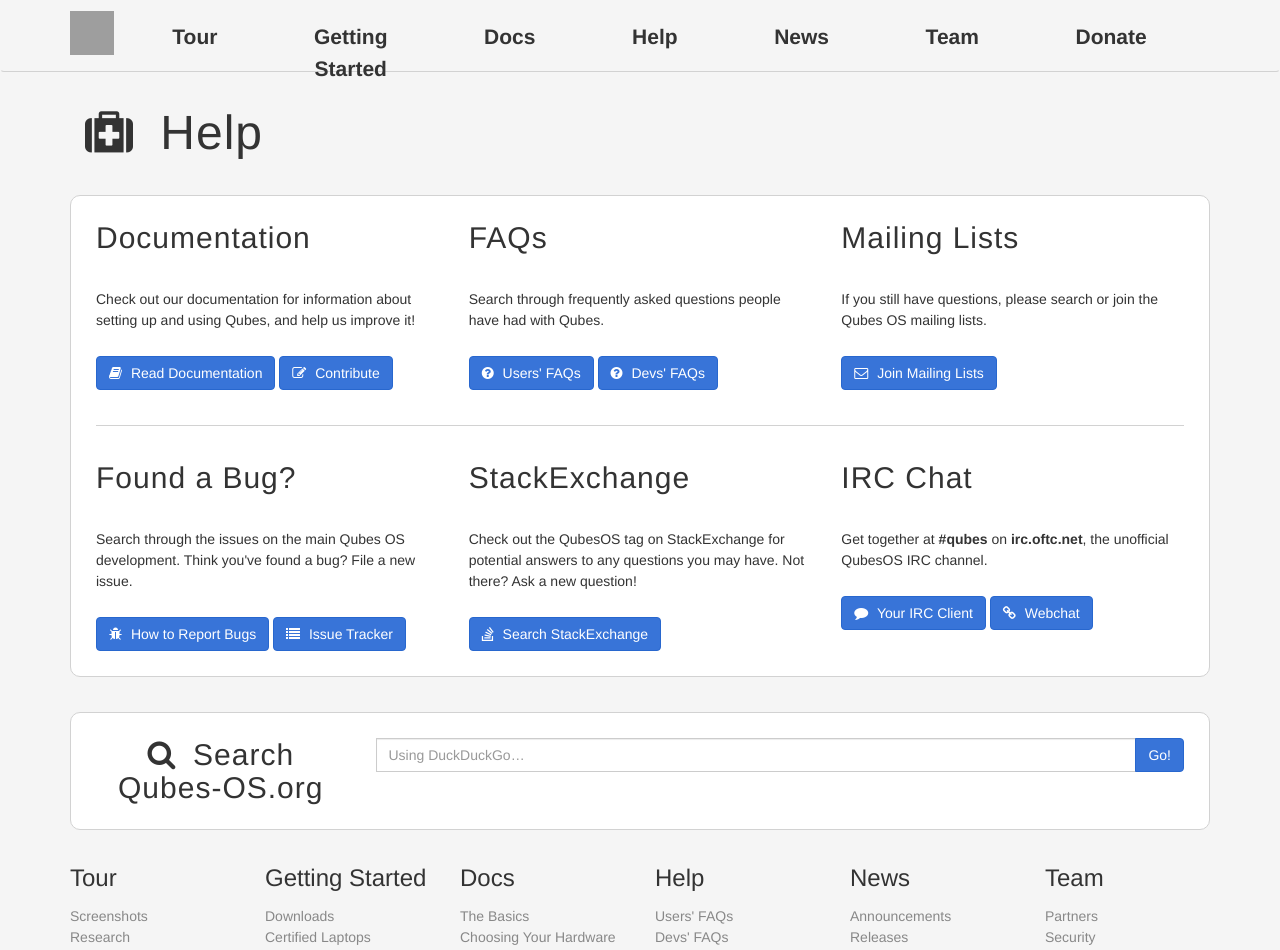
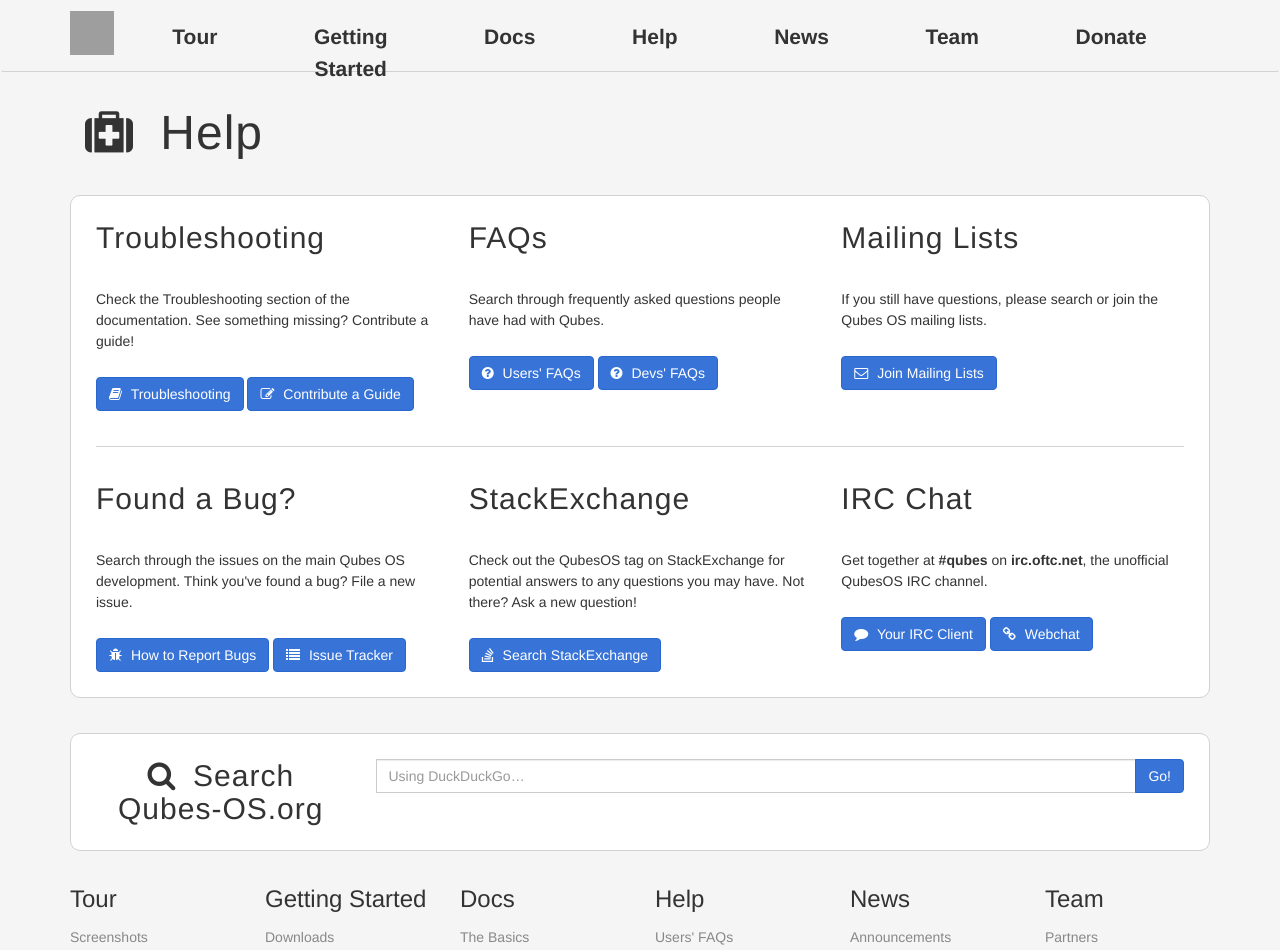
Before and after one commit to QubesOS/qubesos.github.io, a Jekyll site: the page built from pages/help.md, in a window 1280 px wide. Shown: the top 950 px of the page. Built offline with Jekyll 4.4.1, drawn with Linux system fonts in a browser that asks for light colours; some web fonts are replaced; grey boxes are pictures that could not be loaded.

Commit message:
Update general doc link to Troubleshooting guides

```diff
--- a/pages/help.md
+++ b/pages/help.md
@@ -11,13 +11,13 @@ redirect_from:
 
 <div class="row">
   <div class="col-lg-4">
-    <h2>Documentation</h2>
-    <p>Check out our documentation for information about setting up and using Qubes, and help us improve it!</p>
-    <a href="/doc/" class="btn btn-primary">
-      <i class="fa fa-book"></i> Read Documentation
+    <h2>Troubleshooting</h2>
+    <p>Check the Troubleshooting section of the documentation. See something missing? Contribute a guide!</p>
+    <a href="/doc/#troubleshooting" class="btn btn-primary">
+      <i class="fa fa-book"></i> Troubleshooting
     </a>
     <a href="/doc/doc-guidelines/" class="btn btn-primary">
-      <i class="fa fa-pencil-square-o"></i> Contribute
+      <i class="fa fa-pencil-square-o"></i> Contribute a Guide
     </a>
   </div>
   <div class="col-lg-4">
```
